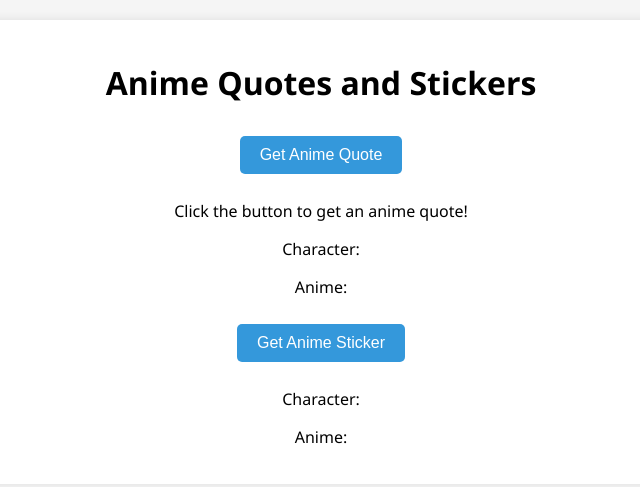
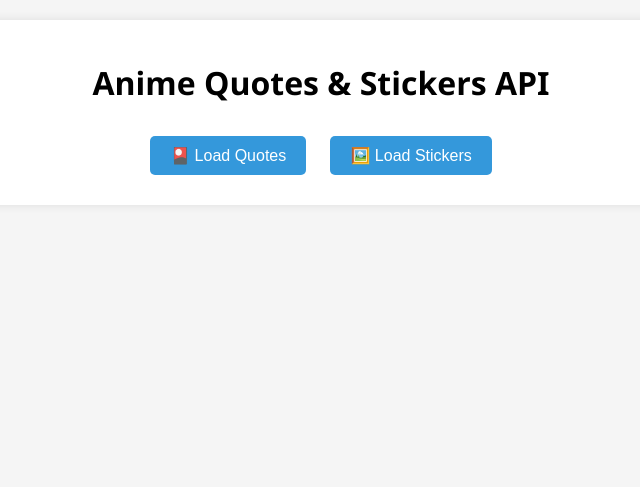
Before and after one commit to danzxxhosting-tech/anime-api-site, a plain HTML site: page index.html in a window 1280 px wide. Shown: the whole page, without its empty margins (319-959 px from the left). Drawn offline with Linux system fonts and the light colour scheme.

Commit message:
Update index.html

```diff
--- a/index.html
+++ b/index.html
@@ -1,33 +1,23 @@
 <!DOCTYPE html>
 <html lang="en">
 <head>
-  <meta charset="UTF-8">
-  <meta name="viewport" content="width=device-width, initial-scale=1.0">
-  <title>Anime Quotes and Stickers</title>
-  <link rel="stylesheet" href="style.css">
-  <script src="script.js" defer></script>
+  <meta charset="UTF-8" />
+  <meta name="viewport" content="width=device-width, initial-scale=1.0"/>
+  <title>Anime API Site</title>
+  <link rel="stylesheet" href="style.css" />
 </head>
 <body>
   <div class="container">
-    <h1>Anime Quotes and Stickers</h1>
+    <h1>Anime Quotes & Stickers API</h1>
 
-    <button id="quoteButton">Get Anime Quote</button>
-    <div id="quoteContainer" class="quote-container">
-      <p id="quoteText">Click the button to get an anime quote!</p>
-      <p id="quoteCharacter">Character: <span id="characterName"></span></p>
-      <p id="quoteAnime">Anime: <span id="animeName"></span></p>
-      <button id="quoteUrlButton" style="display:none;">Open Quote URL</button>
-      <button id="copyQuoteUrlButton" style="display:none;">Copy Quote URL</button>
+    <div class="button-group">
+      <button onclick="loadQuotes()">🎴 Load Quotes</button>
+      <button onclick="loadStickers()">🖼️ Load Stickers</button>
     </div>
 
-    <button id="stickerButton">Get Anime Sticker</button>
-    <div id="stickerContainer" class="sticker-container">
-      <img id="stickerImage" src="" alt="Anime Sticker" style="display: none;">
-      <p id="stickerCharacter">Character: <span id="stickerCharacterName"></span></p>
-      <p id="stickerAnime">Anime: <span id="stickerAnimeName"></span></p>
-      <button id="stickerUrlButton" style="display:none;">Open Sticker URL</button>
-      <button id="copyStickerUrlButton" style="display:none;">Copy Sticker URL</button>
-    </div>
+    <div id="output" class="output-container"></div>
   </div>
+
+  <script src="script.js"></script>
 </body>
 </html>
```
